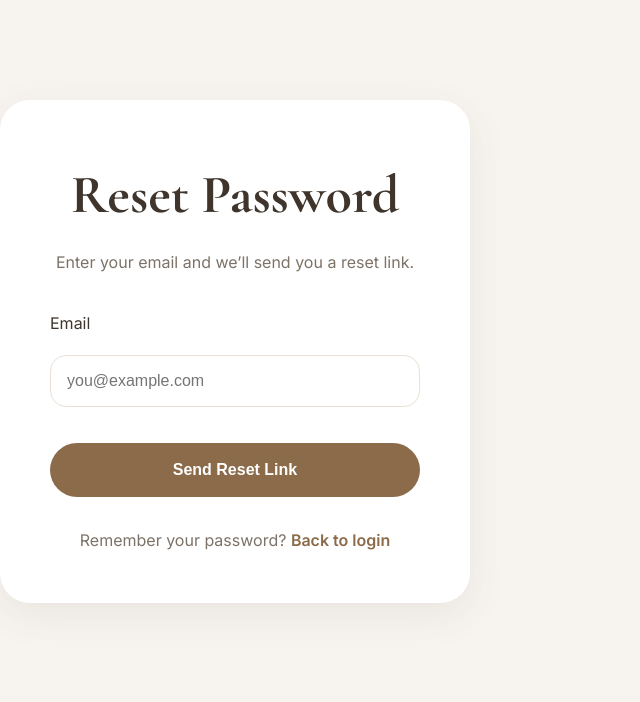
After one commit to cameronaguiar/budget-binder, a Flask app: page /forgot-password in a window 1280 px wide. The commit adds this page. Shown: the top 702 px of the page, without its empty margins (0-640 px from the left). Run offline with Flask 3, Linux system fonts and the light colour scheme.

Commit message:
final tweaks

```diff
--- a/app.py
+++ b/app.py
@@ -60,6 +60,31 @@ def signup():
     except Exception as e:
         return render_template("signup.html", error=str(e))
 
+# -----------------------------
+# Forgot Password (Send Email)
+# -----------------------------
+@app.route("/forgot-password", methods=["GET", "POST"])
+def forgot_password():
+
+    if request.method == "POST":
+
+        email = request.form["email"]
+
+        try:
+            supabase.auth.reset_password_for_email(email)
+
+            return render_template(
+                "forgot_password.html",
+                success="Password reset email sent. Check your inbox."
+            )
+
+        except Exception as e:
+            return render_template(
+                "forgot_password.html",
+                error="Could not send reset email."
+            )
+
+    return render_template("forgot_password.html")
 
 # -----------------------------
 # Login User
--- a/static/style.css
+++ b/static/style.css
@@ -1796,3 +1796,22 @@ font-weight:600;
     background: none;
     box-shadow: none;
 }
+
+.forgot-password-wrapper {
+    display: flex;
+    justify-content: flex-end;
+    margin-top: 8px;
+    margin-bottom: 18px;
+}
+
+.forgot-password-link {
+    font-size: 13px;
+    color: #777;
+    text-decoration: none;
+    transition: 0.2s ease;
+}
+
+.forgot-password-link:hover {
+    color: #000;
+    text-decoration: underline;
+}
--- /dev/null
+++ b/templates/forgot_password.html
@@ -0,0 +1,54 @@
+{% extends "base.html" %}
+
+{% block title %}
+Forgot Password | Budget Binder
+{% endblock %}
+
+{% block content %}
+
+<section class="auth-section">
+
+    <div class="auth-card">
+
+        <h1>Reset Password</h1>
+
+        <p>Enter your email and we’ll send you a reset link.</p>
+
+        {% if error %}
+        <div class="error-box">
+            {{ error }}
+        </div>
+        {% endif %}
+
+        {% if success %}
+        <div class="success-box">
+            {{ success }}
+        </div>
+        {% endif %}
+
+        <form method="POST" action="/forgot-password">
+
+            <label>Email</label>
+
+            <input
+                type="email"
+                name="email"
+                placeholder="you@example.com"
+                required>
+
+            <button type="submit" class="primary-button">
+                Send Reset Link
+            </button>
+
+        </form>
+
+        <div class="auth-footer">
+            Remember your password?
+            <a href="/login">Back to login</a>
+        </div>
+
+    </div>
+
+</section>
+
+{% endblock %}
```
Also changed, not shown: templates/login.html (+15 -37 lines).
